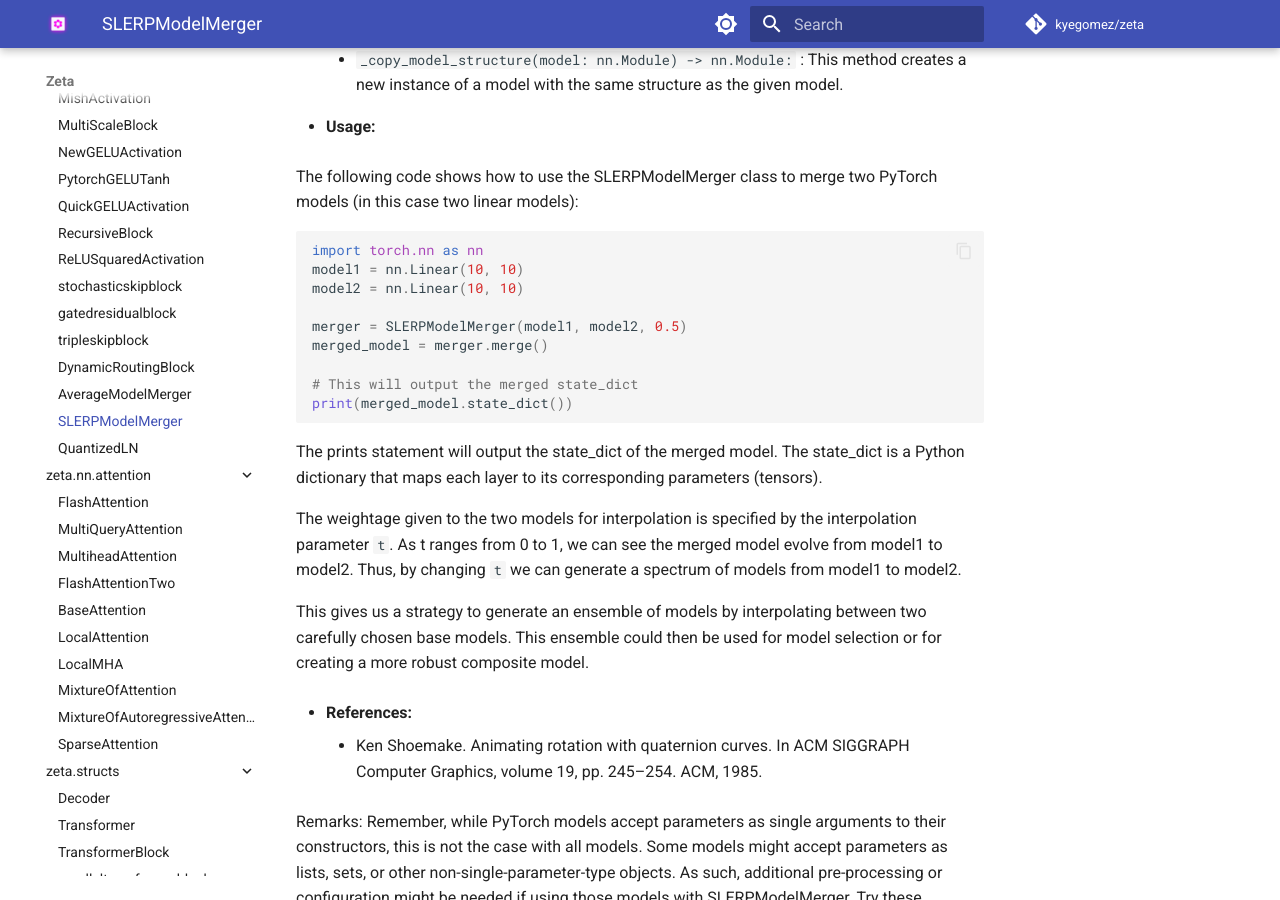
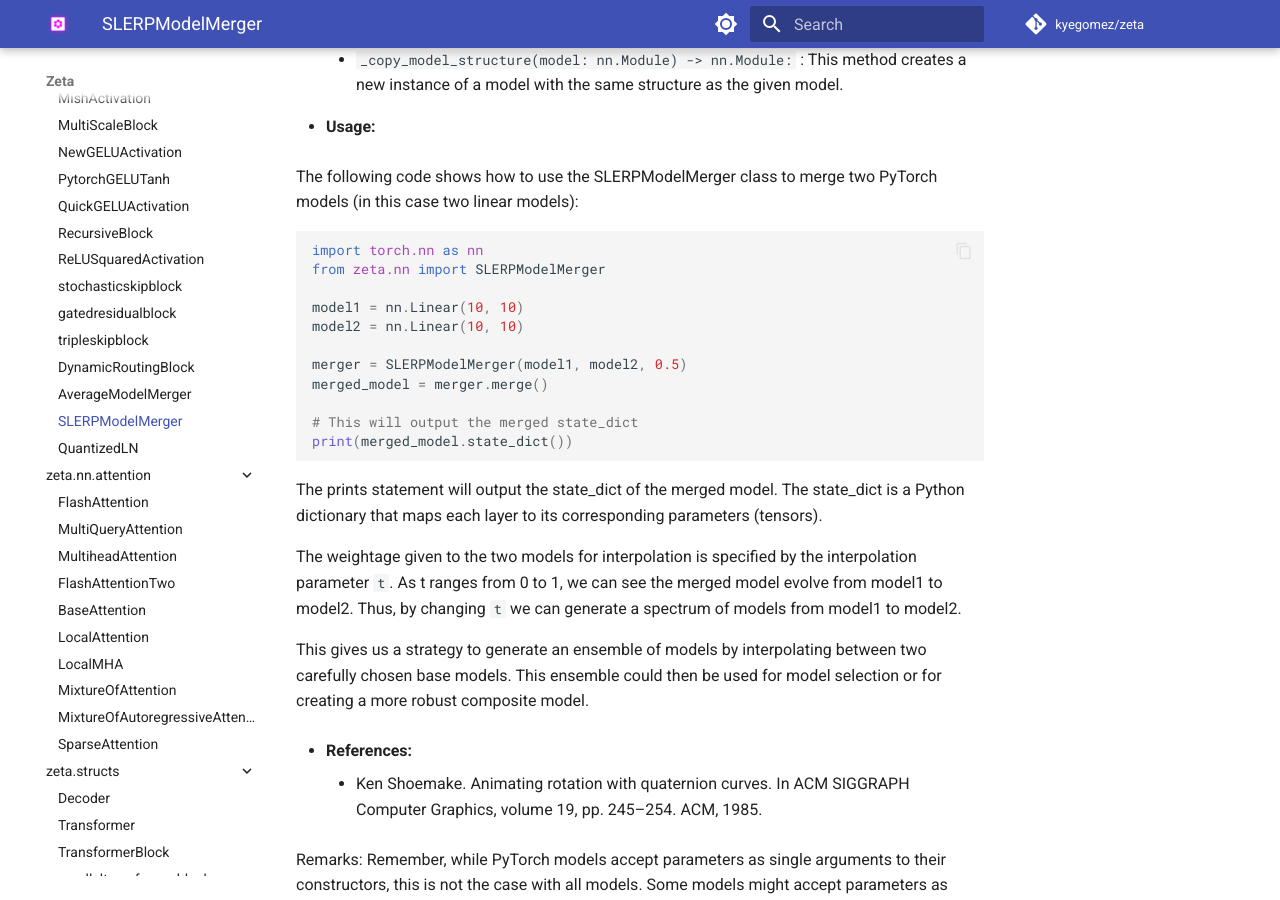
Before and after one commit to kyegomez/zeta, an MkDocs documentation site: the page built from docs/zeta/nn/modules/slerpmodelmerger.md, in a window 1280 px wide and 900 px high, scrolled down 1289 px. Built offline with MkDocs 1.6.1 and Material for MkDocs 9.7.7, drawn with Linux system fonts in a browser that asks for light colours; comment, search, counter and statistics services are not loaded.

Commit message:
Update slerpmodelmerger.md

````diff
--- a/docs/zeta/nn/modules/slerpmodelmerger.md
+++ b/docs/zeta/nn/modules/slerpmodelmerger.md
@@ -42,6 +42,8 @@ The following code shows how to use the SLERPModelMerger class to merge two PyTo
 
 ```python
 import torch.nn as nn
+from zeta.nn import SLERPModelMerger
+
 model1 = nn.Linear(10, 10)
 model2 = nn.Linear(10, 10)
 
````
